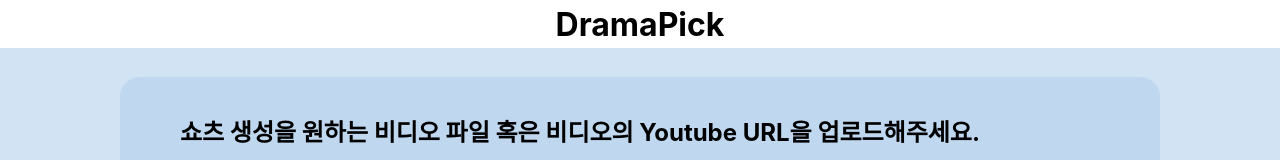
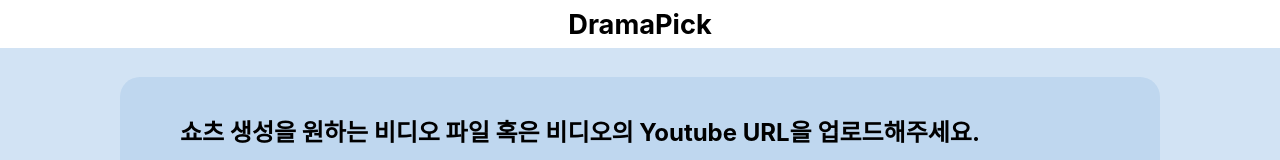
Before and after one commit to DramaPick/dramapick_service_frontent, a React (Create React App) app in the folder dramapick-react/: page / in a window 1280 px wide. Shown: the top 160 px of the page. Built offline with nearby package versions, Linux system fonts and the light colour scheme; no server answers.

Commit message:
[Style] 헤더 글씨 크기 조정

```diff
--- a/dramapick-react/src/layout/Header.module.css
+++ b/dramapick-react/src/layout/Header.module.css
@@ -13,5 +13,6 @@
 }
 
 .header h1 {
+    font-size: 1.7em;
     margin: 0;
 }
```
